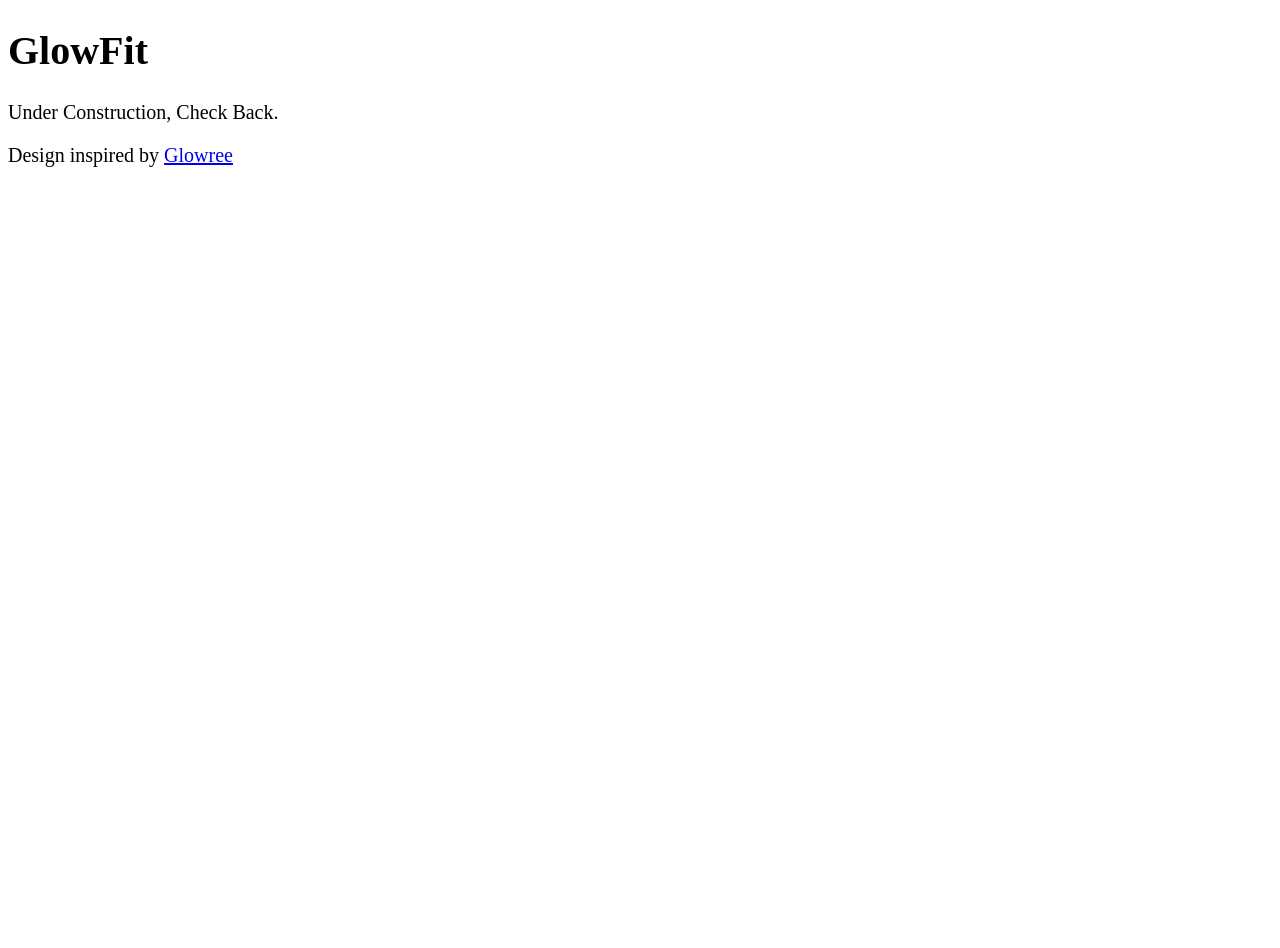
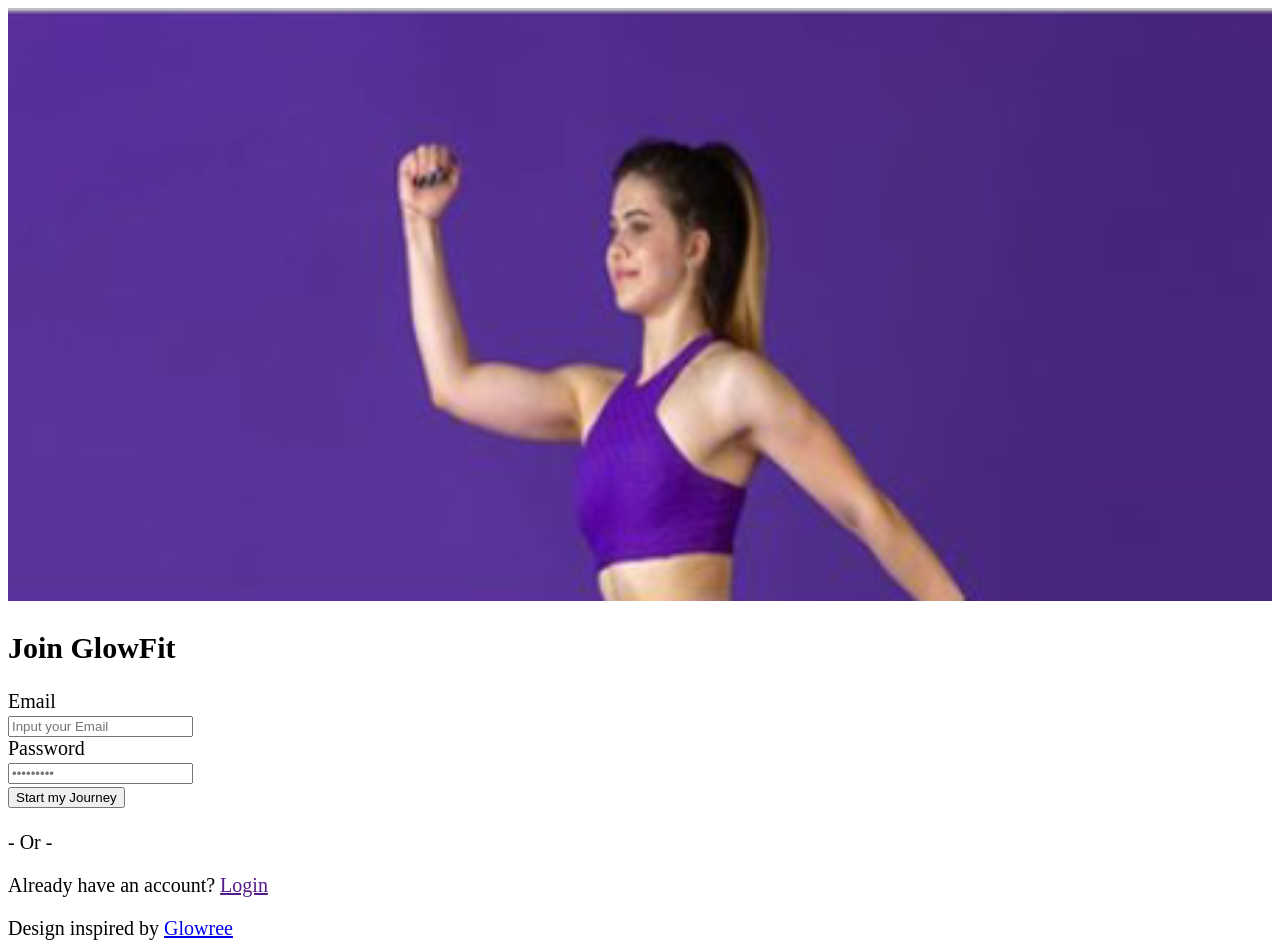
Before and after one commit to oboobotenefiok/Glowfit, a plain HTML site: page index.html in a window 1280 px wide. Before the commit the page ends 800 px from the top, so only its background shows below. Drawn offline with Linux system fonts and the light colour scheme.

Commit message:
Did a general markup of the page in html. Used CSS to temporarily hide content designed for larger screen. Used a low qual. screenshot for hero image...and a few other tweaks.

```diff
--- a/index.html
+++ b/index.html
@@ -1,27 +1,52 @@
 <!DOCTYPE html>
-<!-- Design credit to Glowree on X -->
-<html lang="en">
+<html lang="en-US">
+
 <head>
   <meta charset="UTF-8">
   <meta http-equiv="X-UA-Compatible" content="IE=Edge">
   <meta name="viewport" content="width=device-width, initial-scale=1">
-
   <title>GlowFit</title>
-
-  <!-- HTML -->
-
-
-  <!-- Custom Styles -->
   <link rel="stylesheet" href="style.css">
 </head>
 
 <body>
-  <h1>GlowFit</h1>
-  <p>Under Construction, Check Back.</p>
-  <!-- Project -->
-<div class="">
-  <p>Design inspired by <a href="https://twitter.com/GlowretheUX/status/1979711426609734089"> Glowree</a></a> </p>
-</div>
+  <noscript>
+   For The Best Experience, Kindly Enable Javascript On Your Browser
+  </noscript>
+  <div class="">
+    <h1 class="desktop">GlowFit</h1>
+    <img src="/Screenshot_20251028-075748.png" style="width:100%" alt="hero-image" />
+  </div>
+
+  <div class="">
+
+    <section>
+      <h2>Join GlowFit</h2>
+      <p class="desktop">Sign up for free</p>
+
+      <form action="" method="get" accept-charset="utf-8">
+        <label for="email">Email</label> <br />
+        <input placeholder="Input your Email" type="email" name="email" id="email"><br />
+        <label for="password">Password</label> <br />
+        <input placeholder="•••••••••" type="password" name="password" id="password">
+
+        <br />
+        <button type="submit">Start my Journey</button>
+      </form>
+
+      <br>
+      <span>- Or - </span>
+      <!-- Use Javascript to display social login here for Google -->
+      <p>Already have an account? <a href="">Login</a> </p>
+    </section>
+
+  </div>
+
+  <div class="">
+    <footer>Design inspired by <a href="https://twitter.com/GlowretheUX/status/1979711426609734089"> Glowree</a></a> </footer>
+  </div>
+
   <script src="main.js"></script>
 </body>
+
 </html>
--- a/style.css
+++ b/style.css
@@ -1,3 +1,7 @@
 body {
     font-size: 15pt;
 }
+
+.desktop {
+    display: none;
+}
```
Also changed, not shown: Screenshot_20251028-075748.png (added).
